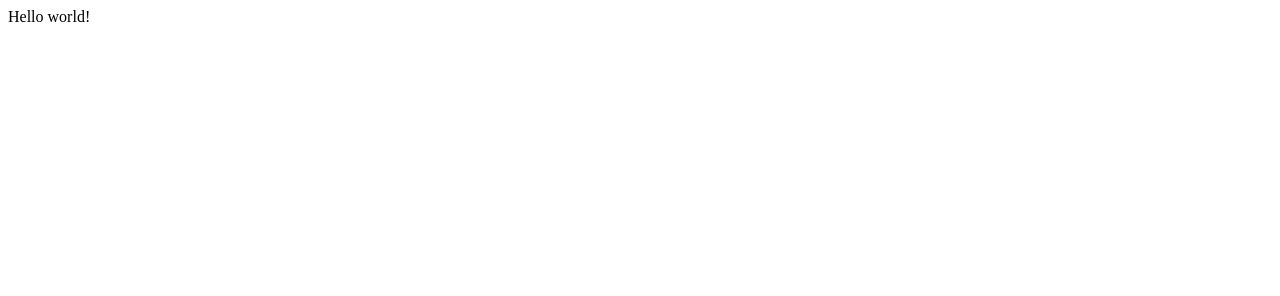
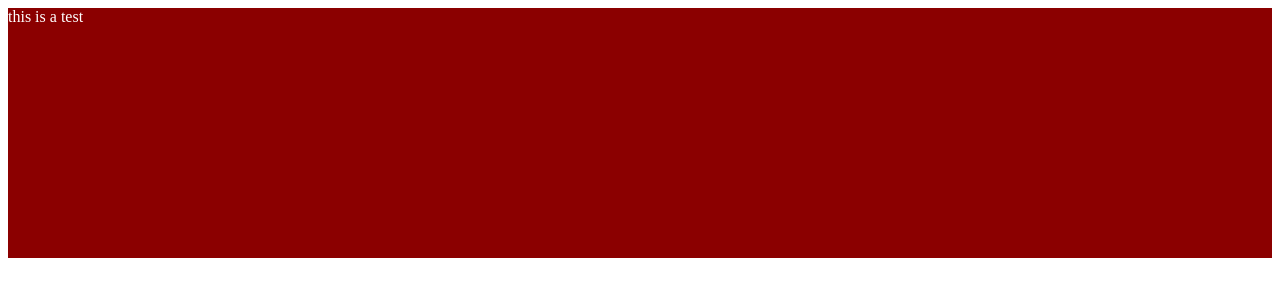
Before and after one commit to Zachcos/ZachCossmanDesignsV3, a Gatsby site: page / in a window 1280 px wide. Built offline with nearby package versions, Linux system fonts and the light colour scheme; Gatsby itself is replaced by a stand-in of ours.

Commit message:
Add first styled component

```diff
--- a/src/pages/index.js
+++ b/src/pages/index.js
@@ -1,3 +1,21 @@
 import React from "react"
+import styled from "styled-components";
 
-export default () => <div>Hello world!</div>
+const HeroWrapper = styled.div`
+  background: darkred;
+  width: 100%;
+  height: 250px;
+  margin: 0;
+  padding: 0;
+  p {
+    margin: 0;
+    padding: 0;
+    color: white;
+  }
+`;
+
+export default () => (
+  <HeroWrapper>
+    <p>this is a test</p>
+  </HeroWrapper>
+);
```
